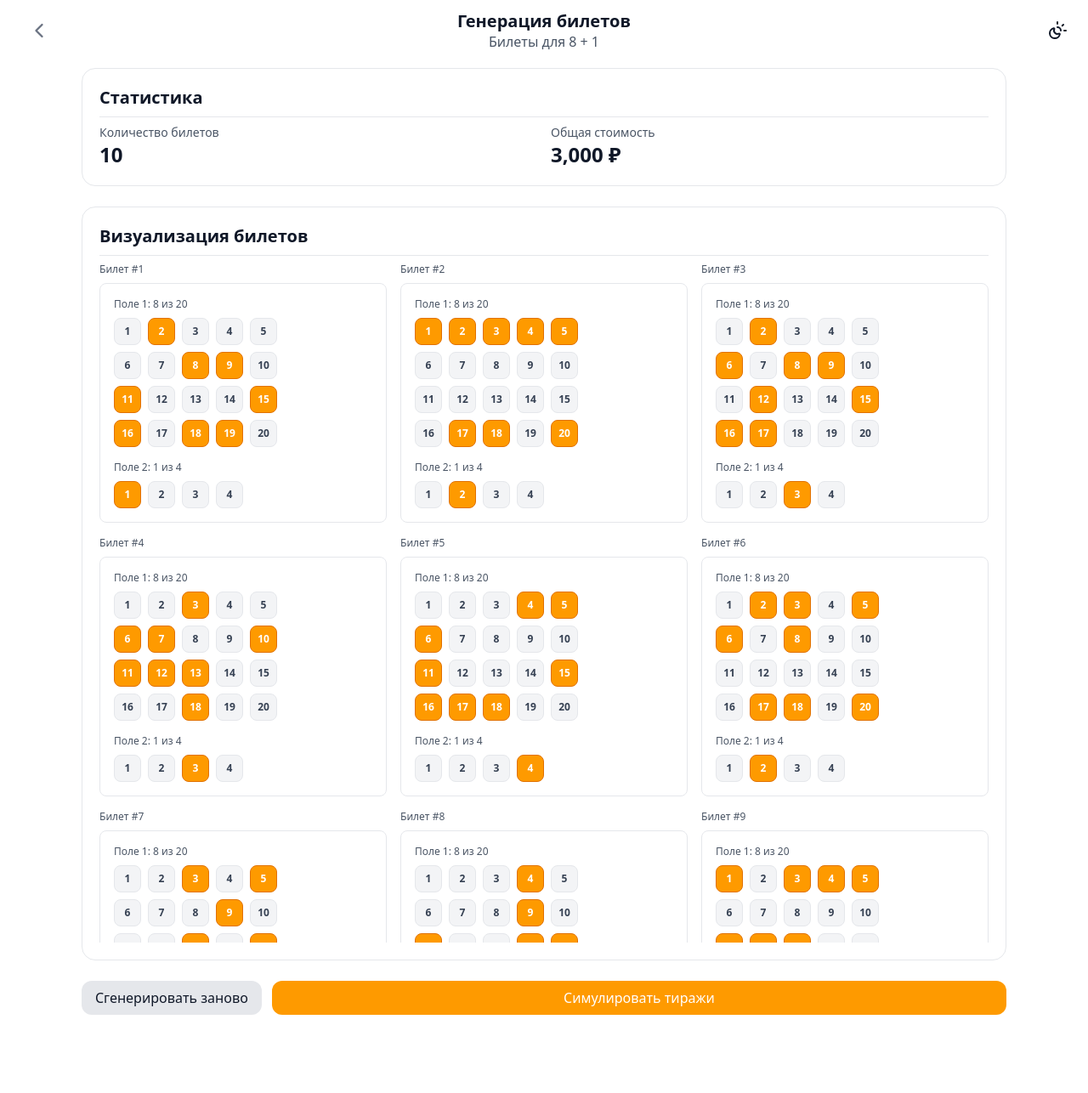
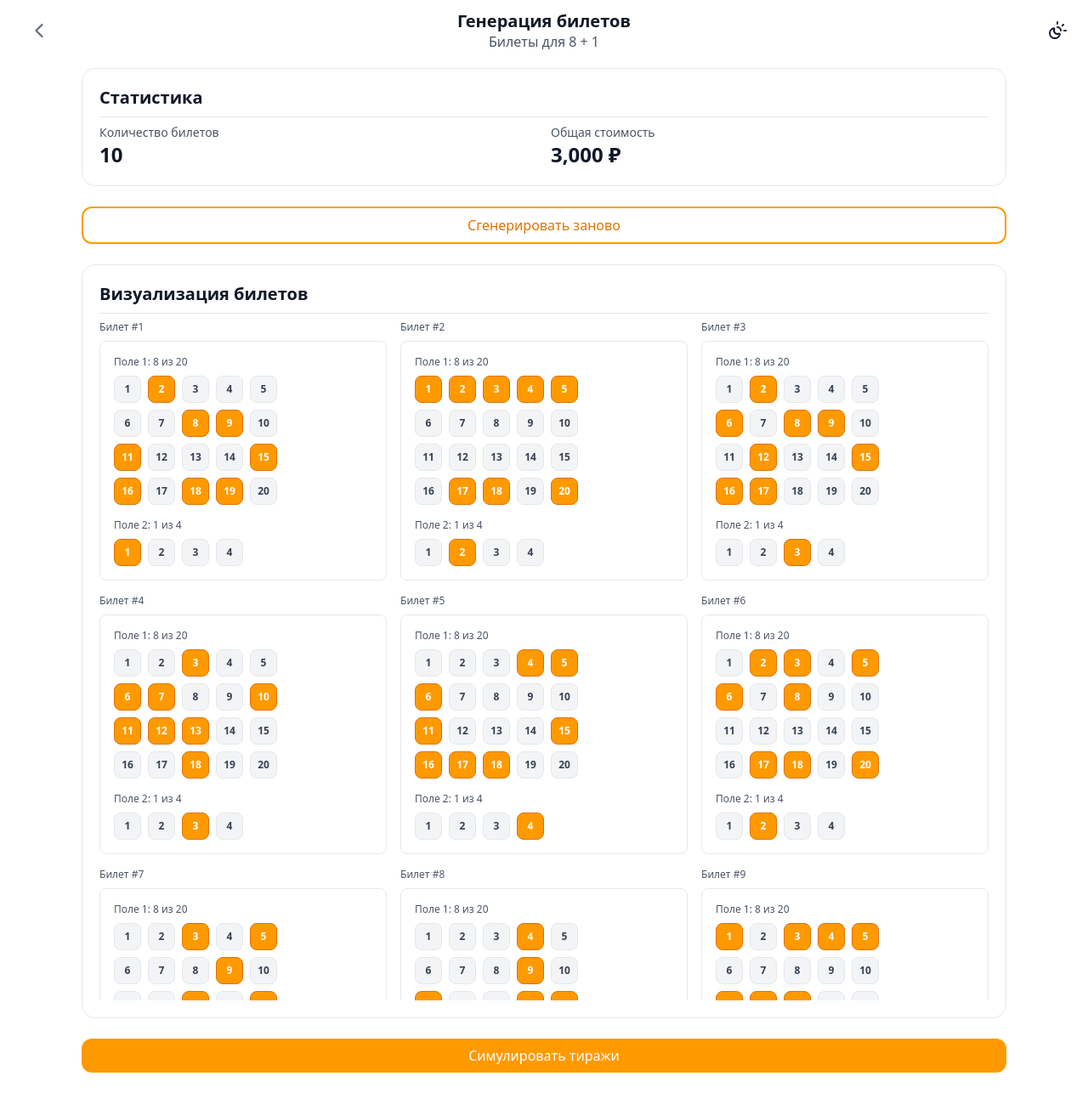
Before and after one commit to justanorange/lattice, a React (Vite) app: page /lottery/1/generation in a window 1280 px wide. Shown: the whole page at 85% size. Before the commit the page ends 1218 px from the top, so only its background shows below. Built offline with nearby package versions, Linux system fonts and the light colour scheme.

Commit message:
style: add outline button variant and update regenerate button styling

```diff
--- a/src/pages/generation/ui/GenerationPage.tsx
+++ b/src/pages/generation/ui/GenerationPage.tsx
@@ -75,16 +75,21 @@ export const GenerationPage: React.FC = () => {
       {result && !isGenerating && (
         <>
           <GenerationStats result={result} />
+
+          <div className="mb-6">
+            <Button
+              onClick={regenerate}
+              variant="outline"
+              disabled={isGenerating}
+              className="w-full"
+            >
+              Сгенерировать заново
+            </Button>
+          </div>
+
           <TicketsGrid result={result} lottery={lottery} />
 
           <div className="mb-6 flex gap-3">
-            <Button
-              onClick={regenerate}
-              variant="secondary"
-              disabled={isGenerating}
-            >
-              Сгенерировать заново
-            </Button>
             <Button
               onClick={handleSimulate}
               variant="primary"
--- a/src/shared/ui/Button.tsx
+++ b/src/shared/ui/Button.tsx
@@ -6,7 +6,7 @@
 import * as React from 'react';
 import { cn } from '@/shared/lib/utils';
 
-export type ButtonVariant = 'primary' | 'secondary' | 'danger' | 'ghost';
+export type ButtonVariant = 'primary' | 'secondary' | 'danger' | 'ghost' | 'outline';
 export type ButtonSize = 'sm' | 'md' | 'lg';
 
 export interface ButtonProps extends React.ButtonHTMLAttributes<HTMLButtonElement> {
@@ -22,6 +22,7 @@ const variantClasses: Record<ButtonVariant, string> = {
   secondary: 'bg-gray-200 dark:bg-gray-700 hover:bg-gray-300 dark:hover:bg-gray-600 text-gray-900 dark:text-white',
   danger: 'bg-red-500 dark:bg-red-600 hover:bg-red-600 dark:hover:bg-red-700 text-white',
   ghost: 'bg-transparent hover:bg-gray-100 dark:hover:bg-gray-900 text-gray-900 dark:text-white',
+  outline: 'bg-transparent border-2 border-amber-500 dark:border-amber-400 hover:bg-amber-50 dark:hover:bg-amber-950 text-amber-600 dark:text-amber-400',
 };
 
 const sizeClasses: Record<ButtonSize, string> = {
```
